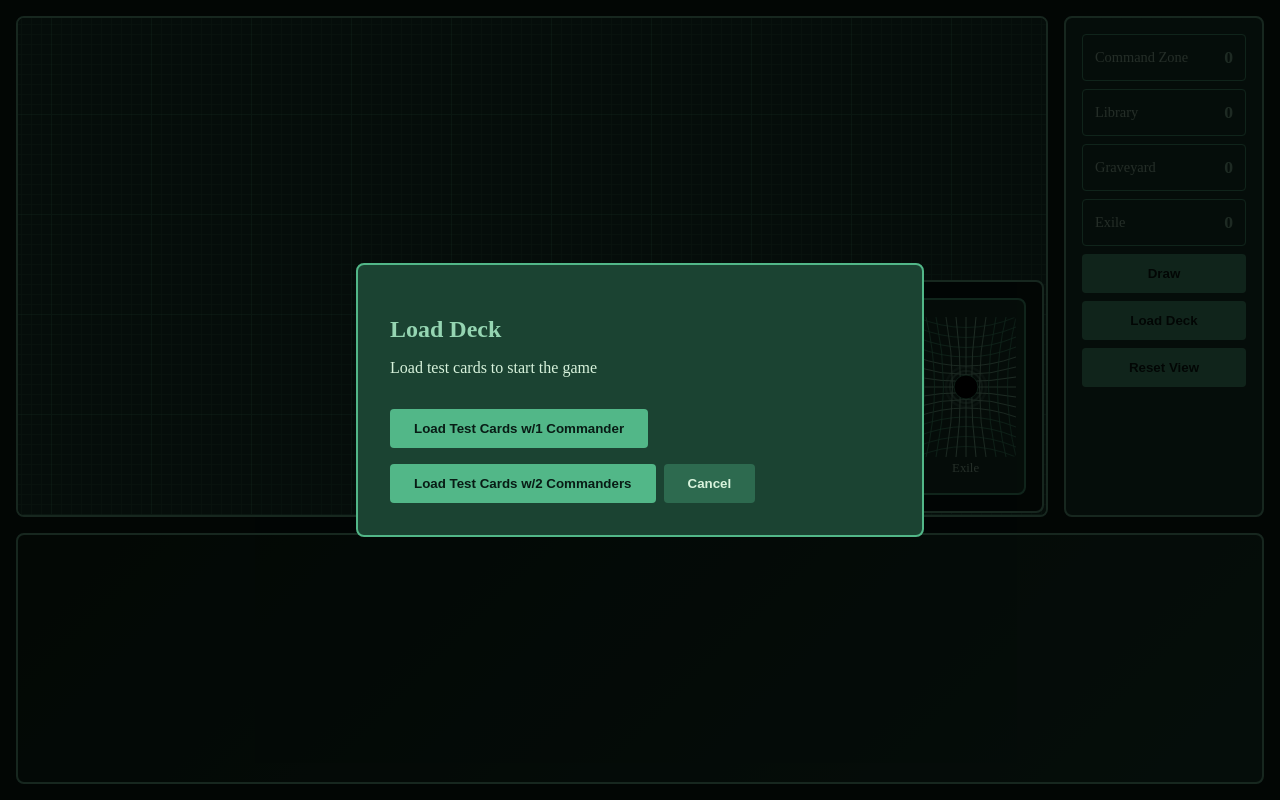
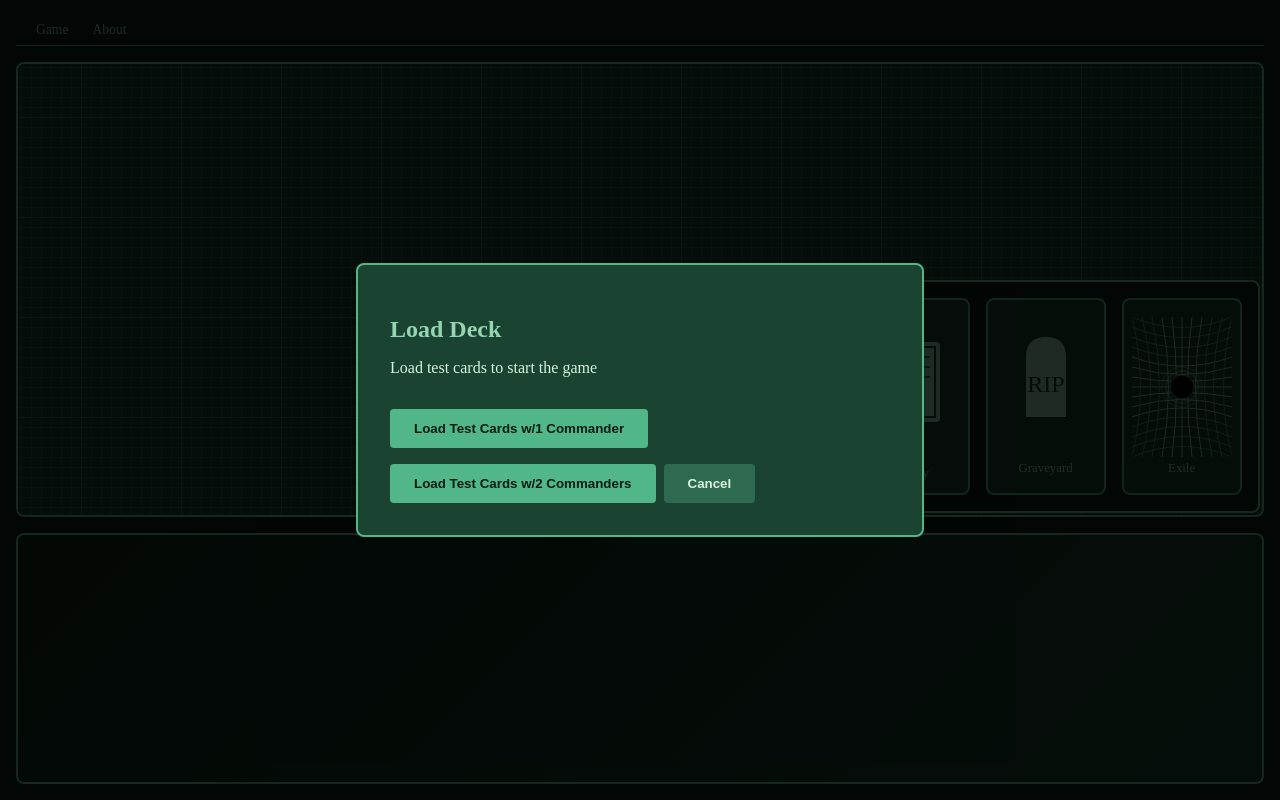
Before and after one commit to megajess/TheTownScryer, a Vue app: page / in a window 1280 px wide. Built offline with nearby package versions, Linux system fonts and the light colour scheme; the HTML template or start-up script is replaced by a standard one.

Commit message:
Removing utility zone, and adding a menu bar

```diff
--- a/src/views/GameView/GameView.css
+++ b/src/views/GameView/GameView.css
@@ -7,11 +7,12 @@
 .game-layout {
     display: grid;
     grid-template-areas:
-        'battlefield battlefield battlefield utility'
-        'battlefield battlefield battlefield utility'
-        'hand hand hand hand';
-    grid-template-columns: 1fr 1fr 1fr 200px;
-    grid-template-rows: 1fr 1fr auto;
+        'menu menu menu'
+        'battlefield battlefield battlefield'
+        'battlefield battlefield battlefield'
+        'hand hand hand';
+    grid-template-columns: 1fr 1fr 1fr;
+    grid-template-rows: auto 1fr 1fr auto;
     gap: 1rem;
     padding: 1rem;
     background: #081c15;
@@ -305,7 +306,6 @@
     border-radius: 8px;
     padding: 1rem;
     border: 2px solid #74c69d;
-    /* border: 2px solid rgba(82, 183, 136, 0.5); */
 }
 
 .overlay-zone {
@@ -374,3 +374,59 @@
     padding: 0.5rem;
     cursor: pointer;
 }
+
+/* Menu Bar */
+.menu-bar {
+    grid-area: menu;
+    display: flex;
+    background: rgba(10, 30, 20, 0.95);
+    border-bottom: 1px solid #52b788;
+    padding: 0 0.5rem;
+    z-index: 100;
+    position: relative;
+}
+
+.menu-item {
+    position: relative;
+    padding: 0.4rem 0.75rem;
+    color: #95d5b2;
+    cursor: pointer;
+    font-size: 0.85rem;
+    user-select: none;
+}
+
+.menu-item:hover {
+    background: rgba(82, 183, 136, 0.15);
+}
+
+.menu-dropdown {
+    position: absolute;
+    top: 100%;
+    left: 0;
+    background: rgba(10, 30, 20, 0.98);
+    border: 1px solid #52b788;
+    border-radius: 4px;
+    min-width: 140px;
+    z-index: 200;
+}
+
+.menu-option {
+    padding: 0.5rem 1rem;
+    color: #95d5b2;
+    cursor: pointer;
+    font-size: 0.85rem;
+    white-space: nowrap;
+}
+
+.menu-option:hover {
+    background: rgba(82, 183, 136, 0.2);
+}
+
+.menu-overlay {
+    position: fixed;
+    top: 0;
+    left: 0;
+    width: 100%;
+    height: 100%;
+    z-index: 99;
+}
--- a/src/views/GameView/GameView.ts
+++ b/src/views/GameView/GameView.ts
@@ -26,6 +26,7 @@ export function useGameView() {
     const isPanning = ref(false)
     const panStart = ref({ x: 0, y: 0 })
     const canvasSize = `${CANVAS_MULTIPLIER * 100}%`
+    const openMenu = ref<string | null>(null)
 
     async function loadTestCards(numberOfCommanders: number) {
         loading.value = true
@@ -107,6 +108,10 @@ export function useGameView() {
             console.log('Fetched card:', card)
             console.log('Image URL:', getImageUrl(card))
         }
+    }
+
+    function toggleMenu(name: string) {
+        openMenu.value = openMenu.value === name ? null : name
     }
 
     function handleWheel(event: WheelEvent) {
@@ -328,6 +333,7 @@ export function useGameView() {
         panY,
         canvasSize,
         battlefieldRef,
+        openMenu,
         loadTestCards,
         handleDragStart,
         handleDrop,
@@ -343,6 +349,7 @@ export function useGameView() {
         handlePanStart,
         handlePanMove,
         handlePanEnd,
-        resetView
+        resetView,
+        toggleMenu
     }
 }
--- a/src/views/GameView/GameView.vue
+++ b/src/views/GameView/GameView.vue
@@ -21,6 +21,7 @@ const {
     panY,
     canvasSize,
     battlefieldRef,
+    openMenu,
     loadTestCards,
     handleDragStart,
     handleDrop,
@@ -36,12 +37,34 @@ const {
     handlePanStart,
     handlePanMove,
     handlePanEnd,
-    resetView
+    resetView,
+    toggleMenu
 } = useGameView()
 </script>
 
 <template>
     <div class="game-layout">
+        <!-- Menu -->
+        <div class="menu-bar">
+            <div class="menu-item" @click.stop="toggleMenu('game')">
+                Game
+                <div v-if="openMenu === 'game'" class="menu-dropdown">
+                    <div class="menu-option" @click.stop="game.draw(); openMenu = null">Draw</div>
+                    <div class="menu-option" @click.stop="showLoadModal = true; openMenu = null">Load Deck</div>
+                    <div class="menu-option" @click.stop="resetView(); openMenu = null">Reset View</div>
+                </div>
+            </div>
+
+            <div class="menu-item" @click.stop="toggleMenu('about')">
+                About
+                <div v-if="openMenu === 'about'" class="menu-dropdown">
+                    <div class="menu-option">Instructions</div>
+                </div>
+            </div>
+
+        </div>
+        <div v-if="openMenu" class="menu-overlay" @click="openMenu = null"></div>
+
         <!-- Battlefield -->
         <div class="battlefield" ref="battlefieldRef" @wheel.prevent="handleWheel" @mousemove="handlePanMove"
             @mouseup="handlePanEnd" @mouseleave="handlePanEnd">
@@ -104,31 +127,6 @@ const {
             </div>
         </div>
 
-        <!-- Dev Utility Zones (stacked in corner) -->
-        <div class="utility-zones">
-            <div class="zone-stack">
-                <div class="mini-zone">
-                    <span class="zone-label">Command Zone</span>
-                    <span class="zone-count">{{ game.commandZone.length }}</span>
-                </div>
-                <div class="mini-zone">
-                    <span class="zone-label">Library</span>
-                    <span class="zone-count">{{ game.library.length }}</span>
-                </div>
-                <div class="mini-zone">
-                    <span class="zone-label">Graveyard</span>
-                    <span class="zone-count">{{ game.graveyard.length }}</span>
-                </div>
-                <div class="mini-zone">
-                    <span class="zone-label">Exile</span>
-                    <span class="zone-count">{{ game.exile.length }}</span>
-                </div>
-            </div>
-            <button @click="game.draw()" class="action-btn">Draw</button>
-            <button @click="showLoadModal = true" class="action-btn">Load Deck</button>
-            <button @click="resetView" class="action-btn">Reset View</button>
-        </div>
-
         <!-- Hand -->
         <div class="hand-zone">
             <!-- Card Magnifier -->
```
